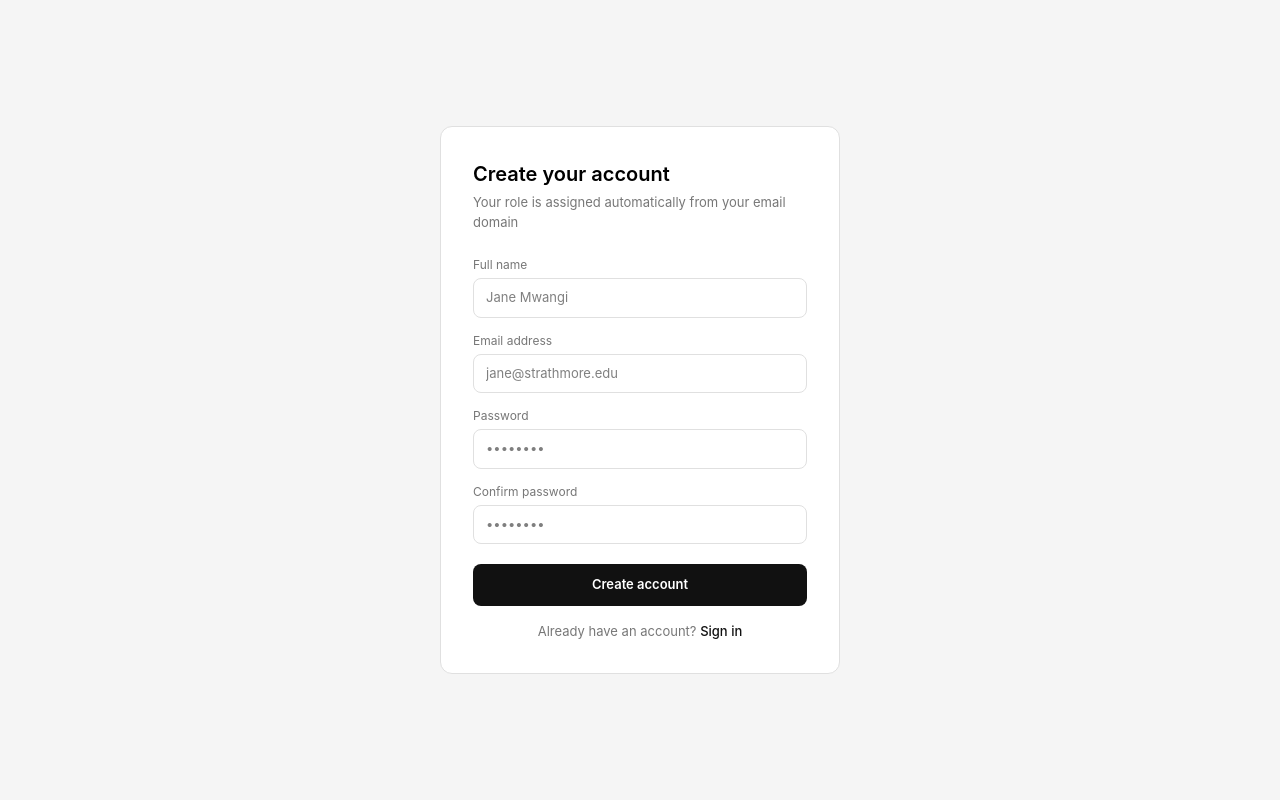
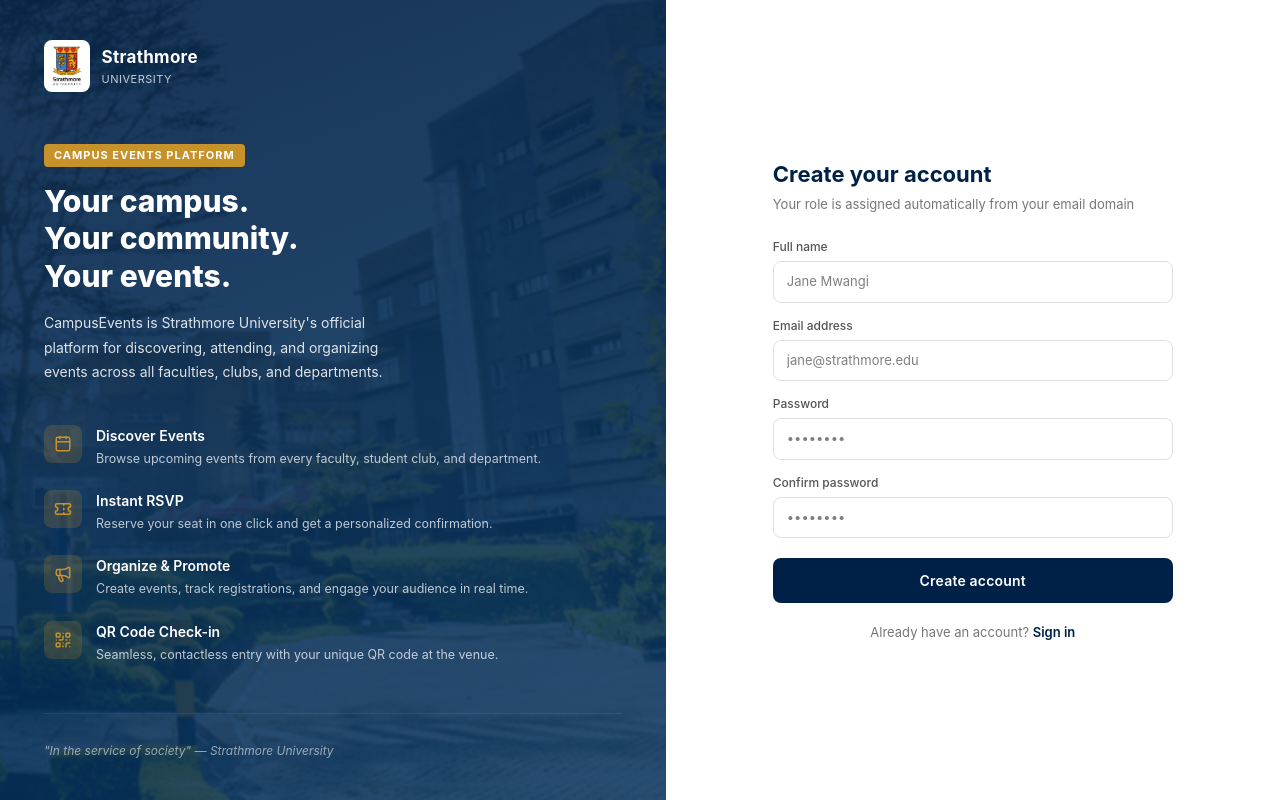
Before and after one commit to KarlMunyoro/Event-Management-System, a React (Vite) app in the folder frontend/: page /register in a window 1280 px wide. Built offline with nearby package versions, Linux system fonts and the light colour scheme.

Commit message:
feat(register): modify register page

```diff
--- /dev/null
+++ b/frontend/src/hooks/useMobile.js
@@ -0,0 +1,11 @@
+import { useState, useEffect } from 'react'
+
+export function useMobile(breakpoint = 768) {
+  const [isMobile, setIsMobile] = useState(() => window.innerWidth < breakpoint)
+  useEffect(() => {
+    const handler = () => setIsMobile(window.innerWidth < breakpoint)
+    window.addEventListener('resize', handler)
+    return () => window.removeEventListener('resize', handler)
+  }, [breakpoint])
+  return isMobile
+}
--- a/frontend/src/pages/RegisterPage.jsx
+++ b/frontend/src/pages/RegisterPage.jsx
@@ -1,9 +1,12 @@
 import { useState } from "react"
 import { useNavigate, Link } from "react-router-dom"
+import { Calendar, Ticket, Megaphone, QrCode } from "lucide-react"
+import { useMobile } from "../hooks/useMobile"
 import api from "../services/api"
 
 export default function RegisterPage() {
   const navigate = useNavigate()
+  const isMobile = useMobile()
   const [form, setForm] = useState({
     fullName: "",
     email: "",
@@ -37,19 +40,10 @@
         email: form.email,
         password: form.password,
       })
-
       setSuccess(res.data?.message || "Account created. Check your email for a verification link, then sign in.")
       setVerificationLink(res.data?.verificationLink || "")
-      setForm({
-        fullName: "",
-        email: "",
-        password: "",
-        confirmPassword: "",
-      })
-
-      setTimeout(() => {
-        navigate("/login")
-      }, 1200)
+      setForm({ fullName: "", email: "", password: "", confirmPassword: "" })
+      setTimeout(() => navigate("/login"), 1200)
     } catch (err) {
       setError(err.response?.data?.message || "Registration failed")
     } finally {
@@ -57,20 +51,121 @@
     }
   }
 
+  const features = [
+    { Icon: Calendar, title: "Discover Events", desc: "Browse upcoming events from every faculty, student club, and department." },
+    { Icon: Ticket, title: "Instant RSVP", desc: "Reserve your seat in one click and get a personalized confirmation." },
+    { Icon: Megaphone, title: "Organize & Promote", desc: "Create events, track registrations, and engage your audience in real time." },
+    { Icon: QrCode, title: "QR Code Check-in", desc: "Seamless, contactless entry with your unique QR code at the venue." },
+  ]
+
   return (
-    <div style={{ minHeight: "100vh", display: "flex", alignItems: "center", justifyContent: "center", backgroundColor: "#f5f5f5" }}>
-      <div style={{ background: "#fff", borderRadius: "12px", border: "1px solid #e0e0e0", padding: "32px", width: "100%", maxWidth: "400px" }}>
-        <h1 style={{ fontSize: "20px", fontWeight: "600", marginBottom: "4px" }}>Create your account</h1>
-        <p style={{ fontSize: "13px", color: "#777", marginBottom: "24px" }}>Your role is assigned automatically from your email domain</p>
+    <div style={{ minHeight: "100vh", display: "flex", flexDirection: isMobile ? "column" : "row" }}>
 
-        {error && (
-          <div style={{ background: "#FCEBEB", border: "1px solid #F7C1C1", borderRadius: "8px", padding: "10px 14px", fontSize: "13px", color: "#791F1F", marginBottom: "16px" }}>
-            {error}
+      {/* ── Branding panel ── */}
+      <div style={{
+        ...(isMobile
+          ? { width: "100%", height: "220px" }
+          : { flex: "0 0 52%", minHeight: "100vh" }
+        ),
+        position: "relative",
+        backgroundImage: "url('/Strathmore%20image.png')",
+        backgroundSize: "cover",
+        backgroundPosition: "center",
+        display: "flex",
+        flexDirection: "column",
+        color: "#fff",
+        overflow: "hidden",
+        flexShrink: 0,
+      }}>
+        <div style={{
+          position: "absolute",
+          inset: 0,
+          background: "linear-gradient(160deg, rgba(0,33,71,0.90) 0%, rgba(0,50,100,0.82) 100%)",
+        }} />
+
+        <div style={{
+          position: "relative",
+          zIndex: 1,
+          display: "flex",
+          flexDirection: "column",
+          height: "100%",
+          padding: isMobile ? "24px 20px" : "40px 44px",
+        }}>
+          {/* Logo */}
+          <div style={{ display: "flex", alignItems: "center", gap: "12px", marginBottom: isMobile ? "12px" : "52px" }}>
+            <div style={{ background: "#fff", borderRadius: "8px", padding: "6px 8px", display: "flex", alignItems: "center", justifyContent: "center" }}>
+              <img src="/Strathmore%20logo.png" alt="Strathmore University" style={{ height: isMobile ? "32px" : "40px", objectFit: "contain" }} />
             </div>
+            <div>
+              <div style={{ fontWeight: "700", fontSize: isMobile ? "15px" : "17px", letterSpacing: "0.3px" }}>Strathmore</div>
+              <div style={{ fontSize: "11px", opacity: 0.75, letterSpacing: "0.5px", textTransform: "uppercase" }}>University</div>
+            </div>
+          </div>
+
+          {/* Mobile: just show tagline */}
+          {isMobile ? (
+            <div>
+              <div style={{ display: "inline-block", background: "#C8922A", borderRadius: "4px", padding: "2px 8px", fontSize: "10px", fontWeight: "700", letterSpacing: "1px", textTransform: "uppercase", marginBottom: "8px" }}>
+                Campus Events Platform
+              </div>
+              <h1 style={{ fontSize: "20px", fontWeight: "800", lineHeight: 1.25, margin: 0 }}>
+                Your campus. Your community. Your events.
+              </h1>
+            </div>
+          ) : (
+            <>
+              <div style={{ display: "inline-block", background: "#C8922A", borderRadius: "4px", padding: "3px 10px", fontSize: "11px", fontWeight: "700", letterSpacing: "1px", textTransform: "uppercase", marginBottom: "16px", width: "fit-content" }}>
+                Campus Events Platform
+              </div>
+              <h1 style={{ fontSize: "30px", fontWeight: "800", lineHeight: 1.25, marginBottom: "16px" }}>
+                Your campus.<br />Your community.<br />Your events.
+              </h1>
+              <p style={{ fontSize: "14px", opacity: 0.85, lineHeight: 1.75, marginBottom: "40px", maxWidth: "360px" }}>
+                CampusEvents is Strathmore University's official platform for discovering,
+                attending, and organizing events across all faculties, clubs, and departments.
+              </p>
+              <div style={{ display: "flex", flexDirection: "column", gap: "22px" }}>
+                {features.map(({ Icon, title, desc }) => (
+                  <div key={title} style={{ display: "flex", gap: "14px", alignItems: "flex-start" }}>
+                    <div style={{ background: "rgba(200,146,42,0.20)", borderRadius: "8px", width: "38px", height: "38px", display: "flex", alignItems: "center", justifyContent: "center", flexShrink: 0 }}>
+                      <Icon size={18} color="#C8922A" strokeWidth={2} />
+                    </div>
+                    <div>
+                      <div style={{ fontWeight: "600", fontSize: "14px", marginBottom: "3px" }}>{title}</div>
+                      <div style={{ fontSize: "12.5px", opacity: 0.72, lineHeight: 1.55 }}>{desc}</div>
+                    </div>
+                  </div>
+                ))}
+              </div>
+              <div style={{ marginTop: "auto", paddingTop: "28px", borderTop: "1px solid rgba(255,255,255,0.15)", fontSize: "12px", opacity: 0.55, fontStyle: "italic" }}>
+                "In the service of society" — Strathmore University
+              </div>
+            </>
           )}
+        </div>
+      </div>
 
+      {/* ── Form panel ── */}
+      <div style={{
+        flex: 1,
+        display: "flex",
+        alignItems: isMobile ? "flex-start" : "center",
+        justifyContent: "center",
+        backgroundColor: "#fff",
+        padding: isMobile ? "28px 20px 40px" : "40px 32px",
+        overflowY: "auto",
+      }}>
+        <div style={{ width: "100%", maxWidth: "400px" }}>
+          <h2 style={{ fontSize: isMobile ? "20px" : "22px", fontWeight: "700", marginBottom: "4px", color: "#002147" }}>
+            Create your account
+          </h2>
+          <p style={{ fontSize: "13px", color: "#777", marginBottom: "24px" }}>
+            Your role is assigned automatically from your email domain
+          </p>
+
+          {error && <div style={alertStyle("error")}>{error}</div>}
           {success && (
-          <div style={{ background: "#EAF7EE", border: "1px solid #BFE4C8", borderRadius: "8px", padding: "10px 14px", fontSize: "13px", color: "#1A5E2E", marginBottom: "16px" }}>
+            <div style={alertStyle("success")}>
               {success}
               {verificationLink && (
                 <div style={{ marginTop: "8px" }}>
@@ -83,69 +178,46 @@
           )}
 
           <form onSubmit={handleSubmit}>
-          <label style={{ fontSize: "12px", color: "#777", display: "block", marginBottom: "4px" }}>Full name</label>
-          <input
-            type="text"
-            name="fullName"
-            value={form.fullName}
-            onChange={handleChange}
-            placeholder="Jane Mwangi"
-            required
-            style={inputStyle}
-          />
+            <label style={labelStyle}>Full name</label>
+            <input type="text" name="fullName" value={form.fullName} onChange={handleChange} placeholder="Jane Mwangi" required style={inputStyle} />
 
-          <label style={{ fontSize: "12px", color: "#777", display: "block", marginBottom: "4px" }}>Email address</label>
-          <input
-            type="email"
-            name="email"
-            value={form.email}
-            onChange={handleChange}
-            placeholder="jane@strathmore.edu"
-            required
-            style={inputStyle}
-          />
+            <label style={labelStyle}>Email address</label>
+            <input type="email" name="email" value={form.email} onChange={handleChange} placeholder="jane@strathmore.edu" required style={inputStyle} />
 
-          <label style={{ fontSize: "12px", color: "#777", display: "block", marginBottom: "4px" }}>Password</label>
-          <input
-            type="password"
-            name="password"
-            value={form.password}
-            onChange={handleChange}
-            placeholder="••••••••"
-            required
-            style={inputStyle}
-          />
+            <label style={labelStyle}>Password</label>
+            <input type="password" name="password" value={form.password} onChange={handleChange} placeholder="••••••••" required style={inputStyle} />
 
-          <label style={{ fontSize: "12px", color: "#777", display: "block", marginBottom: "4px" }}>Confirm password</label>
-          <input
-            type="password"
-            name="confirmPassword"
-            value={form.confirmPassword}
-            onChange={handleChange}
-            placeholder="••••••••"
-            required
-            style={{ ...inputStyle, marginBottom: "20px" }}
-          />
+            <label style={labelStyle}>Confirm password</label>
+            <input type="password" name="confirmPassword" value={form.confirmPassword} onChange={handleChange} placeholder="••••••••" required style={{ ...inputStyle, marginBottom: "20px" }} />
 
             <button type="submit" disabled={loading} style={buttonStyle}>
               {loading ? "Creating account..." : "Create account"}
             </button>
           </form>
 
-        <p style={{ textAlign: "center", fontSize: "13px", color: "#777", marginTop: "16px" }}>
+          <p style={{ textAlign: "center", fontSize: "13px", color: "#777", marginTop: "20px" }}>
             Already have an account?{" "}
-          <Link to="/login" style={{ color: "#111", fontWeight: "500" }}>Sign in</Link>
+            <Link to="/login" style={{ color: "#002147", fontWeight: "600" }}>Sign in</Link>
           </p>
         </div>
       </div>
+    </div>
   )
+}
+
+const labelStyle = {
+  fontSize: "12px",
+  fontWeight: "500",
+  color: "#555",
+  display: "block",
+  marginBottom: "5px",
 }
 
 const inputStyle = {
   width: "100%",
   border: "1px solid #e0e0e0",
   borderRadius: "8px",
-  padding: "9px 12px",
+  padding: "10px 13px",
   fontSize: "13px",
   marginBottom: "14px",
   outline: "none",
@@ -154,12 +226,26 @@
 
 const buttonStyle = {
   width: "100%",
-  background: "#111",
+  background: "#002147",
   color: "#fff",
   border: "none",
   borderRadius: "8px",
-  padding: "11px",
-  fontSize: "13px",
+  padding: "12px",
+  fontSize: "14px",
   fontWeight: "600",
   cursor: "pointer",
+  letterSpacing: "0.2px",
 }
+
+function alertStyle(type) {
+  const isError = type === "error"
+  return {
+    background: isError ? "#FCEBEB" : "#EAF7EE",
+    border: `1px solid ${isError ? "#F7C1C1" : "#BFE4C8"}`,
+    borderRadius: "8px",
+    padding: "10px 14px",
+    fontSize: "13px",
+    color: isError ? "#791F1F" : "#1A5E2E",
+    marginBottom: "16px",
+  }
+}
```
Also changed, not shown: frontend/public/Strathmore image.png (added), frontend/public/Strathmore logo.png (added). Lines whose indentation alone changed are shown as unchanged.
